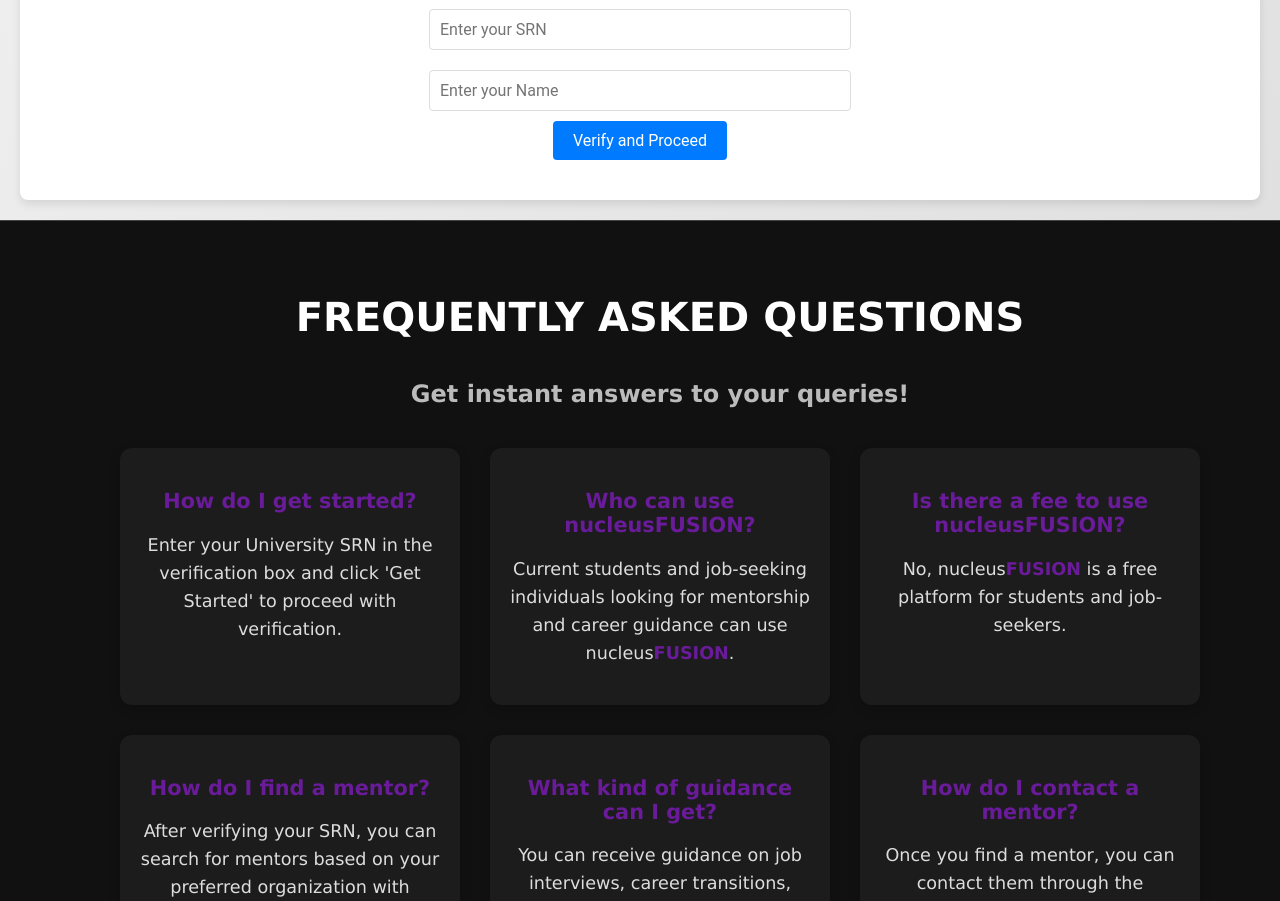
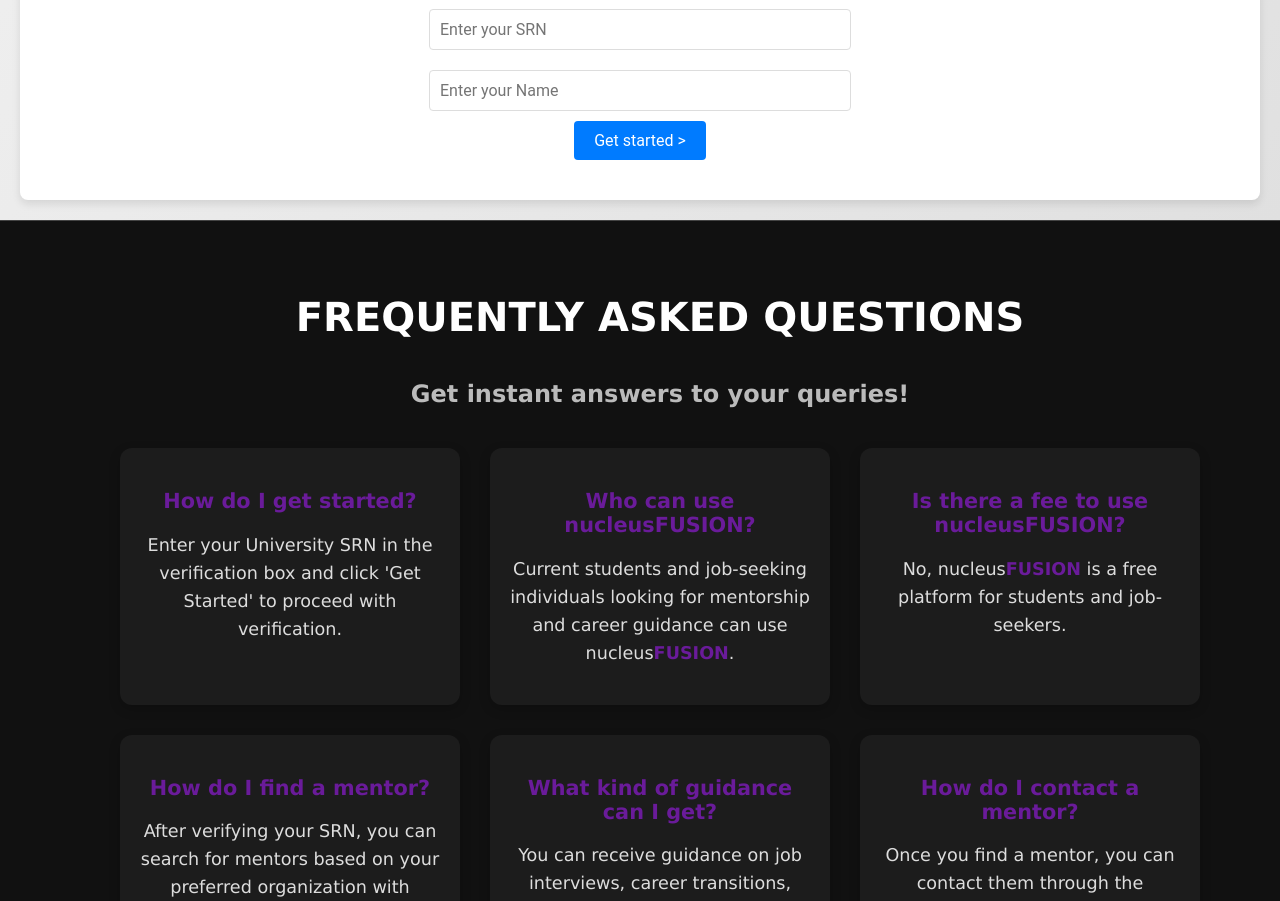
Before and after one commit to vm5/finalsite, a React (Create React App) app: page / in a window 1280 px wide. Shown: the part 1220-2121 px from the top of the page. Built offline with nearby package versions, Linux system fonts and the light colour scheme.

Commit message:
Update verification.jsx

```diff
--- a/src/verification.jsx
+++ b/src/verification.jsx
@@ -99,7 +99,7 @@ function Verification({ onVerify }) {
                 onChange={(e) => setName(e.target.value)}
               />
               <Button onClick={handleVerify} disabled={processing}>
-                {processing ? 'Processing...' : 'Verify and Proceed'}
+                {processing ? 'Processing...' : 'Get started >'}
               </Button>
             </>
           )}
```
